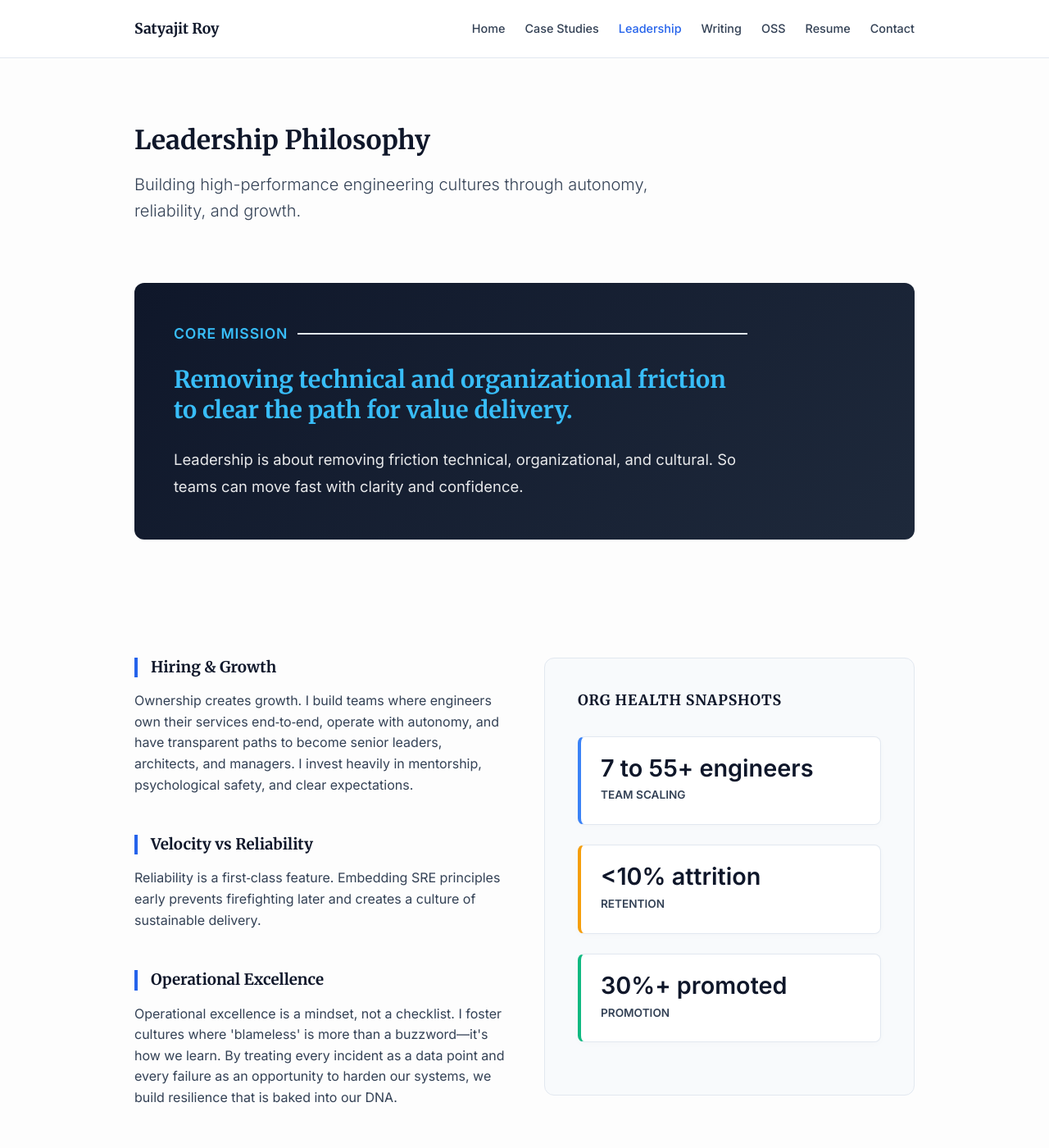
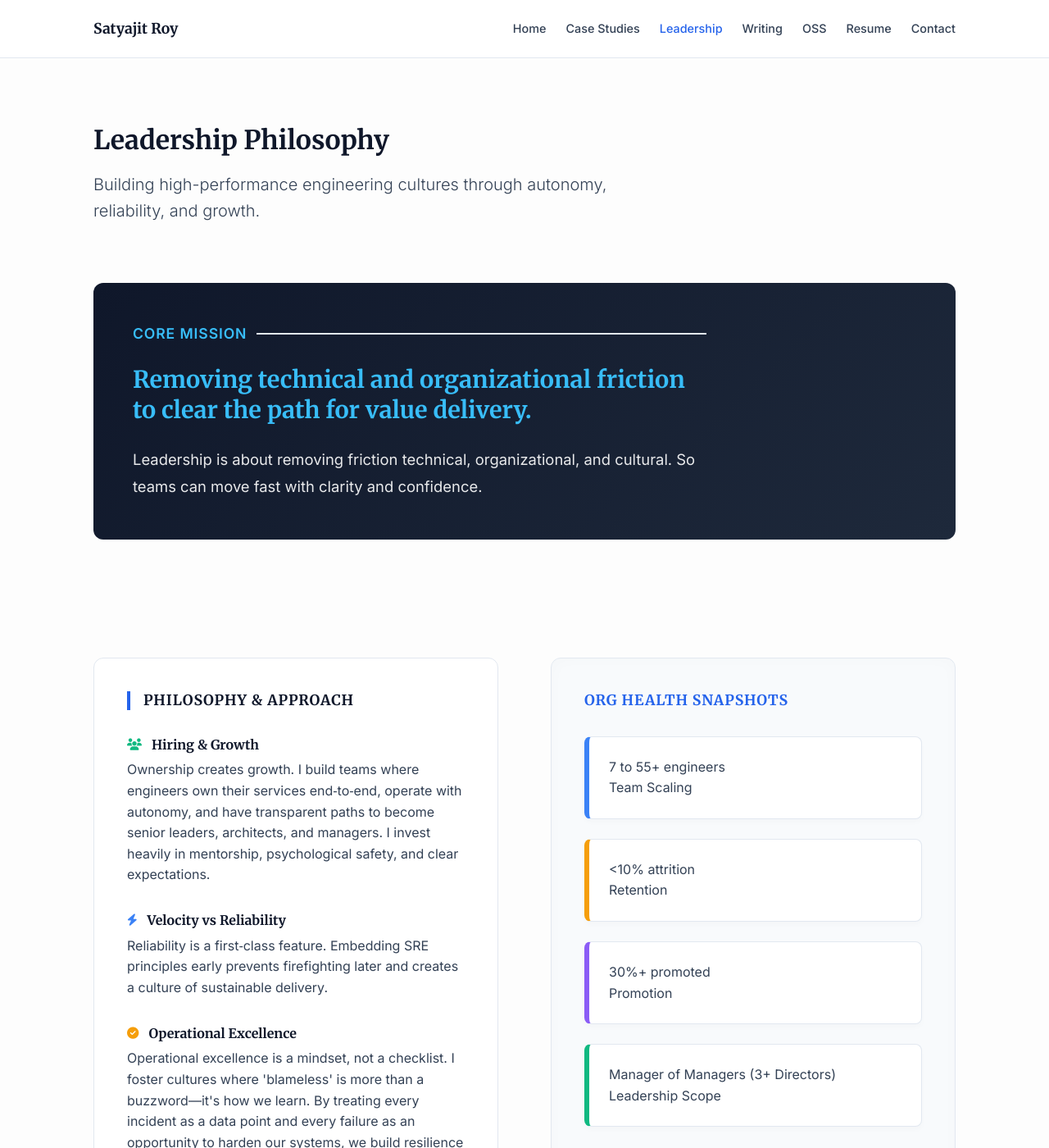
Before and after one commit to kodelint/kodelint.github.io, a Jekyll site: the page built from portfolio/leadership.md, in a window 1280 px wide and 1400 px high. Shown: the whole window at 82% size. Built offline with Jekyll 4.4.1, drawn with Linux system fonts in a browser that asks for light colours.

Commit message:
feat: enhance portfolio v4 redesign with detailed metrics and visual depth
- add 'Operational Excellence' to leadership philosophy
- add 'Leadership Scope' (Manager of Managers) to org health snapshots
- redesign leadership page with balanced 50/50 card layout and colored icons
- upgrade case study design with dark impact cards and solution accent blocks
- fix list indentation and bullet visibility in case study details
- optimize vertical spacing and section separation across all pages
- enhance home page 'Why Work With Me' section with dark gradient theme
- redesign metrics strip into high-impact visual cards
- remove 'Technical Artifacts' from case studies for cleaner executive focus

```diff
--- a/_data/portfolio.yml
+++ b/_data/portfolio.yml
@@ -141,6 +141,8 @@ leadership:
       value: "<10% attrition"
     - label: "Promotion"
       value: "30%+ promoted"
+    - label: "Leadership Scope"
+      value: "Manager of Managers (3+ Directors)"
   programs:
     - title: "Platform Architecture & HPC Modernization"
       desc: "Engineered next‑generation hybrid HPC and multi‑cloud platforms at Adobe and F5, integrating GPU‑accelerated AI/ML infrastructure, RDMA‑powered HPC clusters, and unified Kubernetes architectures to support 30B+ daily requests, hyperscale search, and global networking systems."
--- a/assets/css/portfolio.css
+++ b/assets/css/portfolio.css
@@ -20,7 +20,7 @@
   --font-serif: 'Merriweather', serif;
   --font-sans: 'Inter', sans-serif;
 
-  --container-width: 1000px;
+  --container-width: 1100px;
 }
 
 * {
@@ -202,38 +202,38 @@ a:hover {
 .p-metric-card {
   background: white;
   border: 1px solid var(--color-border);
-  border-bottom: 3px solid var(--color-accent);
-  /* Bottom accent bar */
+  border-top: 4px solid var(--color-accent); /* Move accent to top */
   padding: 1.5rem;
   border-radius: 8px;
-  text-align: left;
+  text-align: center; /* Center for more impact */
   flex: 1;
   min-width: 180px;
-  box-shadow: 0 4px 12px rgba(0, 0, 0, 0.03);
+  box-shadow: 0 4px 15px rgba(0,0,0,0.05);
   transition: all 0.3s ease;
+  background: linear-gradient(to bottom, #ffffff, #f8fafc);
 }
 
 .p-metric-card:hover {
   transform: translateY(-5px);
-  box-shadow: 0 10px 20px rgba(0, 0, 0, 0.06);
+  border-top-color: var(--color-accent-hover);
 }
 
 .p-metric-value {
   display: block;
   font-weight: 800;
-  font-size: 1.5rem;
-  color: var(--color-accent);
+  font-size: 1.8rem; /* Larger */
+  color: var(--color-heading);
   line-height: 1.2;
-  margin-bottom: 0.25rem;
+  margin-bottom: 0.5rem;
 }
 
 .p-metric-title {
   display: block;
-  font-size: 0.85rem;
-  font-weight: 600;
-  color: var(--color-text);
+  font-size: 0.75rem;
+  font-weight: 700;
+  color: var(--color-accent); /* Color for the title */
   text-transform: uppercase;
-  letter-spacing: 0.05em;
+  letter-spacing: 0.1em;
 }
 
 /* Cards & Grid */
@@ -247,6 +247,7 @@ a:hover {
   display: grid;
   grid-template-columns: 1fr 1fr;
   gap: 3rem;
+  align-items: stretch;
 }
 
 .p-card {
@@ -360,8 +361,8 @@ a:hover {
   border-left: 4px solid var(--color-accent);
   padding: 2.5rem;
   border-radius: 0 12px 12px 0;
-  margin: 1.5rem 0 4rem 0; /* Reduced top margin from 4rem to 1.5rem */
-  /* Clear vertical separation */
+  /* Reduced top margin from 4rem to 1.5rem */
+  margin: 1.0rem 0 3rem 0;
 }
 
 .cs-block-accent .cs-label {
@@ -381,17 +382,20 @@ a:hover {
 }
 
 .cs-impact-card {
-  background: var(--color-heading);
+  background: linear-gradient(135deg, var(--color-heading) 0%, #1e293b 100%);
   color: white;
   padding: 1.5rem;
   border-radius: 8px;
   text-align: center;
+  border-bottom: 4px solid var(--color-accent);
+  box-shadow: 0 4px 10px rgba(0,0,0,0.1);
 }
 
 .cs-impact-card span {
   display: block;
   font-size: 1.2rem;
-  font-weight: 700;
+  font-weight: 800;
+  letter-spacing: -0.02em;
 }
 
 /* Leadership Page Enhancements */
@@ -409,44 +413,29 @@ a:hover {
 
 /* Sky blue for headers on dark */
 
+.p-sticky {
+  position: sticky;
+  top: 100px;
+}
+
 .lead-stat-card {
   background: white;
   border: 1px solid var(--color-border);
-  border-left: 4px solid #10b981;
-  /* Success Green */
+  border-left: 6px solid #10b981; /* Thicker accent */
   padding: 1.5rem;
   border-radius: 8px;
   margin-bottom: 1.5rem;
-  box-shadow: 0 2px 10px rgba(0, 0, 0, 0.02);
+  box-shadow: 0 4px 6px rgba(0,0,0,0.02);
+  transition: transform 0.2s ease;
 }
 
-.lead-stat-card:nth-child(2) {
-  border-left-color: #3b82f6;
+.lead-stat-card:hover {
+  transform: translateX(5px);
 }
 
-.lead-stat-card:nth-child(3) {
-  border-left-color: #f59e0b;
-}
-
-.lead-stat-val {
-  font-size: 1.8rem;
-  font-weight: 800;
-  color: var(--color-heading);
-  line-height: 1;
-}
-
-.lead-stat-label {
-  font-size: 0.85rem;
-  font-weight: 600;
-  text-transform: uppercase;
-  color: var(--color-text);
-  margin-top: 0.5rem;
-}
-
-.lead-prog-card {
-  height: 100%;
-  border-top: 4px solid var(--color-accent);
-}
+.lead-stat-card:nth-child(2) { border-left-color: #3b82f6; }
+.lead-stat-card:nth-child(3) { border-left-color: #f59e0b; }
+.lead-stat-card:nth-child(4) { border-left-color: #8b5cf6; }
 
 /* Resume */
 .r-header {
@@ -464,12 +453,18 @@ a:hover {
   margin-bottom: 2rem;
 }
 
+.r-item h3 {
+  color: var(--color-accent);
+  font-size: 1.2rem;
+  margin-bottom: 1rem;
+}
+
 .r-role-row {
   display: flex;
   justify-content: space-between;
-  font-weight: 600;
+  font-weight: 700;
   margin-bottom: 0.2rem;
-  font-family: var(--font-serif);
+  font-family: var(--font-sans);
   font-size: 1.1rem;
   color: var(--color-heading);
 }
--- a/portfolio/leadership.md
+++ b/portfolio/leadership.md
@@ -20,21 +20,32 @@ description: Building high-performance engineering cultures.
   </div>
 
   <div class="p-section">
-    <div class="p-grid-2">
-      <div class="lead-philosophy">
-        <h3 style="border-left: 4px solid var(--color-accent); padding-left: 1rem;">Hiring & Growth</h3>
-        <p>{{ site.data.portfolio.leadership.philosophy.hiring }}</p>
+    <div class="p-grid-2" style="align-items: stretch; gap: 4rem;">
+      <div class="lead-philosophy" style="background: white; border: 1px solid var(--color-border); padding: 2.5rem; border-radius: 12px; height: 100%;">
+        <h3 style="border-left: 4px solid var(--color-accent); padding-left: 1rem; font-size: 1.1rem; text-transform: uppercase; letter-spacing: 0.05em; margin-bottom: 2rem;">Philosophy & Approach</h3>
 
-        <h3 style="border-left: 4px solid var(--color-accent); padding-left: 1rem; margin-top: 3rem;">Velocity vs Reliability</h3>
-        <p>{{ site.data.portfolio.leadership.philosophy.balance }}</p>
+        <h4 style="font-weight: 700; color: var(--color-heading); margin-bottom: 0.5rem; display: flex; align-items: center; gap: 0.75rem;">
+          <i class="fas fa-users" style="color: #10b981; font-size: 0.9rem;"></i>
+          Hiring & Growth
+        </h4>
+        <p style="margin-bottom: 2rem;">{{ site.data.portfolio.leadership.philosophy.hiring }}</p>
 
-        <h3 style="border-left: 4px solid var(--color-accent); padding-left: 1rem; margin-top: 3rem;">Operational Excellence</h3>
-        <p>{{ site.data.portfolio.leadership.philosophy.excellence }}</p>
+        <h4 style="font-weight: 700; color: var(--color-heading); margin-bottom: 0.5rem; display: flex; align-items: center; gap: 0.75rem;">
+          <i class="fas fa-bolt" style="color: #3b82f6; font-size: 0.9rem;"></i>
+          Velocity vs Reliability
+        </h4>
+        <p style="margin-bottom: 2rem;">{{ site.data.portfolio.leadership.philosophy.balance }}</p>
+
+        <h4 style="font-weight: 700; color: var(--color-heading); margin-bottom: 0.5rem; display: flex; align-items: center; gap: 0.75rem;">
+          <i class="fas fa-check-circle" style="color: #f59e0b; font-size: 0.9rem;"></i>
+          Operational Excellence
+        </h4>
+        <p style="margin-bottom: 0;">{{ site.data.portfolio.leadership.philosophy.excellence }}</p>
       </div>
 
-      <div>
-        <div style="background: #f8fafc; border: 1px solid var(--color-border); padding: 2.5rem; border-radius: 12px;">
-          <h3 style="margin-bottom: 2rem; font-size: 1.1rem; text-transform: uppercase; letter-spacing: 0.05em;">Org Health Snapshots</h3>
+      <div class="p-sticky">
+        <div style="background: #f8fafc; border: 1px solid var(--color-border); padding: 2.5rem; border-radius: 12px; height: 100%; box-shadow: inset 0 0 20px rgba(0,0,0,0.02);">
+          <h3 style="margin-bottom: 2rem; font-size: 1.1rem; text-transform: uppercase; letter-spacing: 0.05em; color: var(--color-accent);">Org Health Snapshots</h3>
           {% for metric in site.data.portfolio.leadership.metrics %}
           <div class="lead-stat-card">
             <div class="lead-stat-val">{{ metric.value }}</div>
```
Also changed, not shown: portfolio/case-studies.md (+0 -11 lines), portfolio/index.md (+7 -7 lines).
